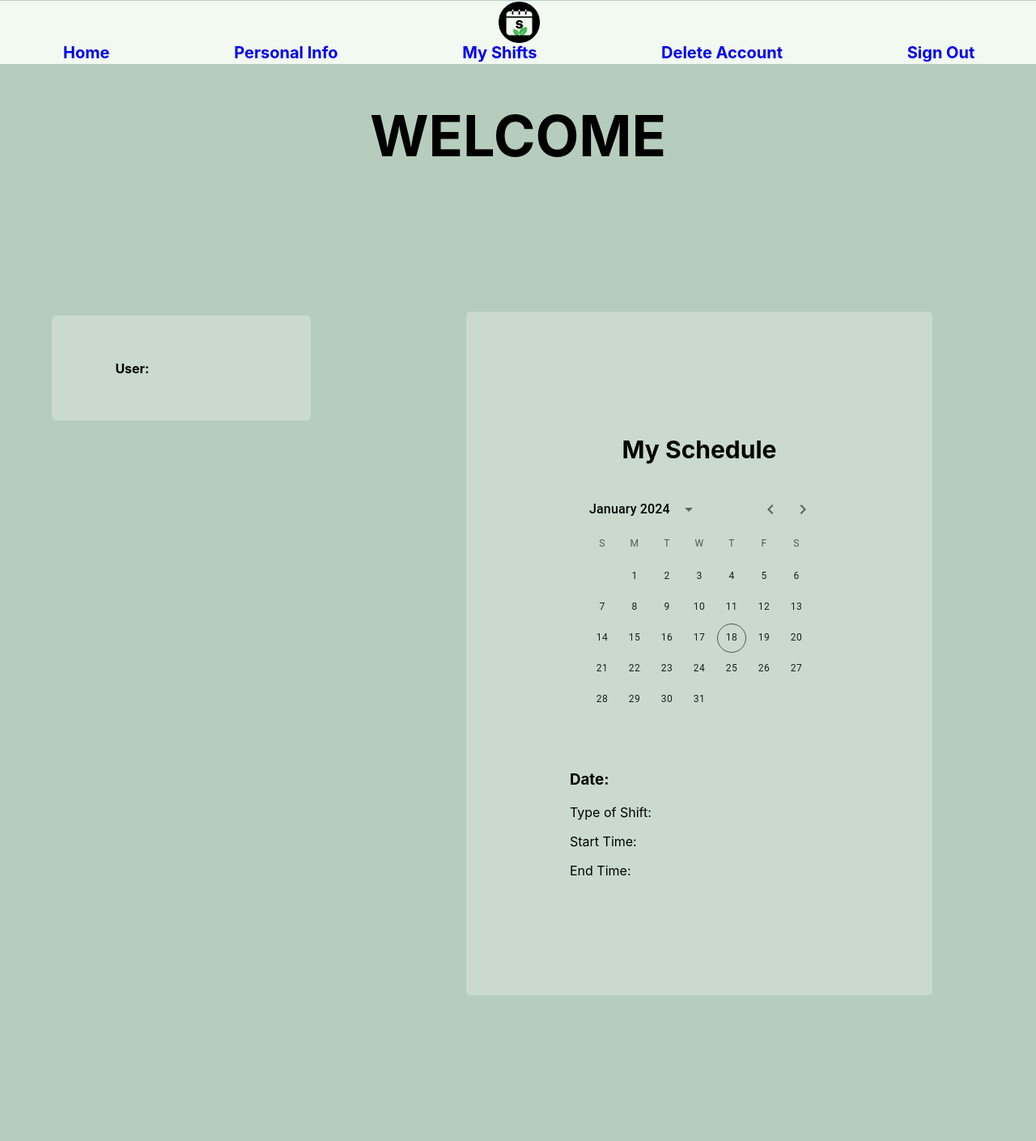
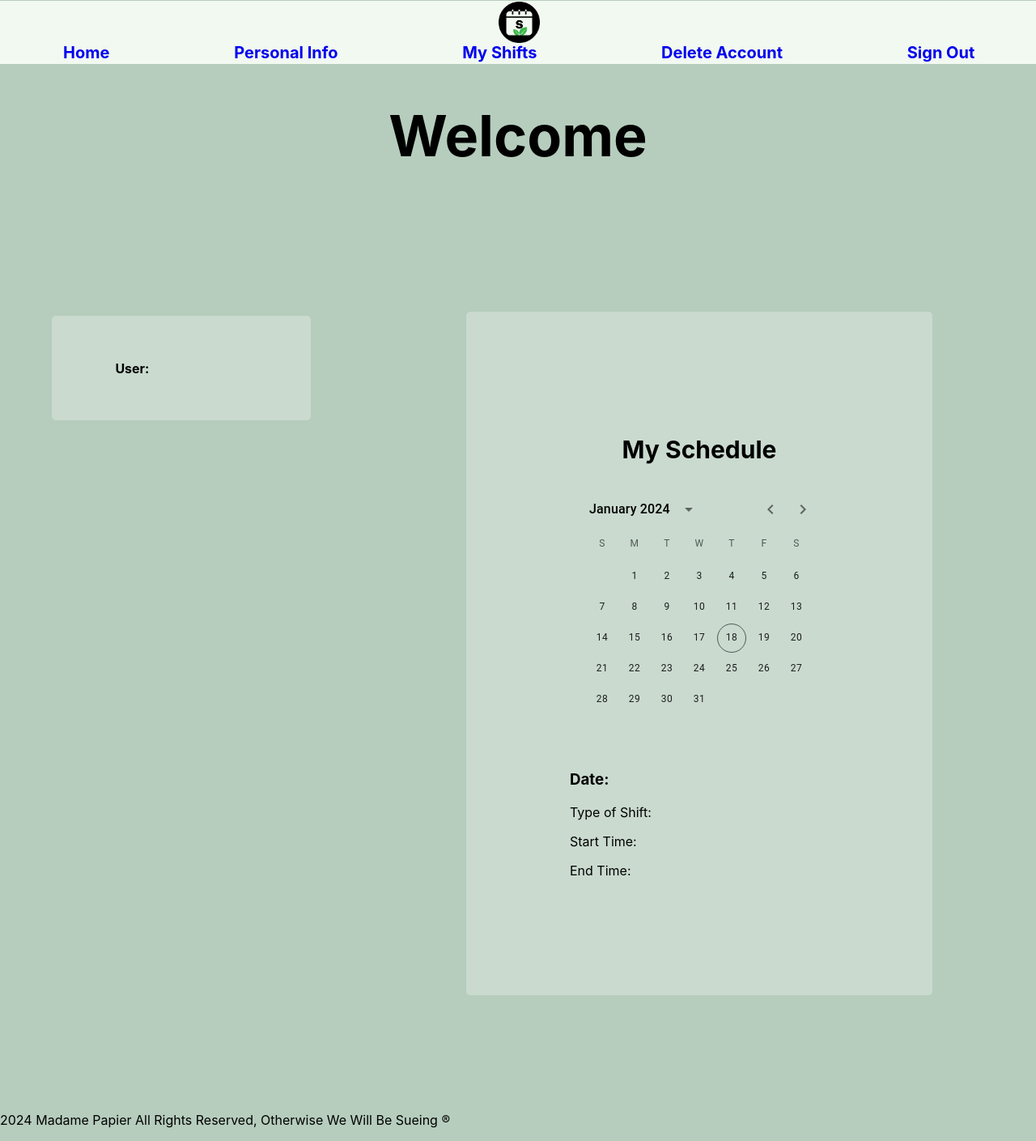
Before and after one commit to mehlia/capstone-project-group-3, a React (Create React App) app in the folder client/schedulism_app/: page /user-home in a window 1280 px wide. Shown: the whole page at 81% size. Before the commit the page ends 1357 px from the top, so only its background shows below. Built offline with nearby package versions, Linux system fonts and the light colour scheme.

Commit message:
Played around with CSS

```diff
--- a/client/schedulism_app/src/component/UserHome.js
+++ b/client/schedulism_app/src/component/UserHome.js
@@ -39,7 +39,7 @@ const UserHome = () => {
 
     return (
         <>
-            <h1> WELCOME </h1>
+            <h1> Welcome {globalUser.name} </h1>
 
             <div className="parent-container">
                 <div className="user-details ">
@@ -58,6 +58,9 @@ const UserHome = () => {
             </div>
             </div>
 
+            <footer>
+                <p> 2024 Madame Papier All Rights Reserved, Otherwise We Will Be Sueing &#174;</p>
+            </footer>
             <Outlet/>
         </>
     );
--- a/client/schedulism_app/src/index.css
+++ b/client/schedulism_app/src/index.css
@@ -214,11 +214,9 @@ body{
   align-items: center;
   justify-content: space-evenly;
   width: 95%;
-  height: 10%;
   background-color: rgba(248, 248, 248, 0.3);
   border-radius: 5px;
   /* border: 1vw solid #ccc; */
-  transform: translate(2.5%, 2.5%);
 }
 
 .user {
@@ -227,7 +225,8 @@ body{
   background-color: #fff;
   border: 1px solid #ccc;
   border-radius: 3px;
-}
+} */
+
 
 
 /* colour palette */
@@ -247,3 +246,7 @@ body{
 .fourth-color {
 	background: #5c715e;
 }
+
+.footer{
+
+}
```
